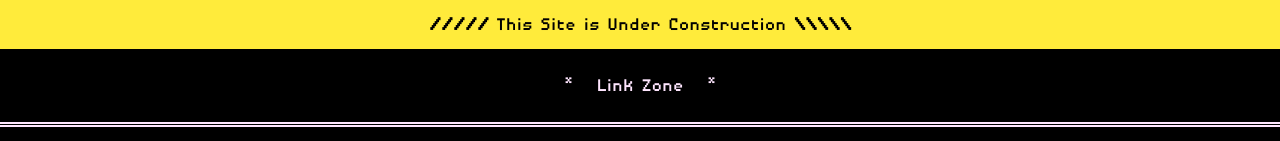
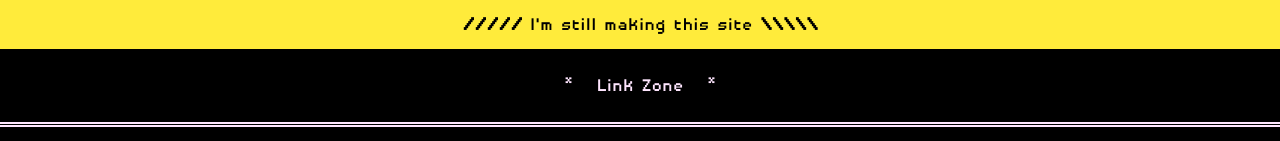
Before and after one commit to nogegg/nogegg.github.io, a plain HTML site: page index.html in a window 1280 px wide. Shown: the top 141 px of the page. Drawn offline with nearby package versions, Linux system fonts and the light colour scheme.

Commit message:
Update index.html

```diff
--- a/index.html
+++ b/index.html
@@ -26,7 +26,7 @@
     </style>
     </head><body style="background-color: rgb(0, 0, 0);">
 
-    <div class="w3-yellow w3-padding w3-center"><b class="w3-text-black">/////</b> This Site is Under Construction <b class="w3-text-black">\\\\\</b></div>
+    <div class="w3-yellow w3-padding w3-center"><b class="w3-text-black">/////</b> I'm still making this site <b class="w3-text-black">\\\\\</b></div>
     <div class="w3-animate-top w3-padding-large w3-center" style="border-width: 5px; border-style: none none double none; border-color: rgb(255,230,255);">
     <a style="">*</a>
     <a class="w3-button" href="https://2tuu.github.io/links"> Link Zone </a>
```
